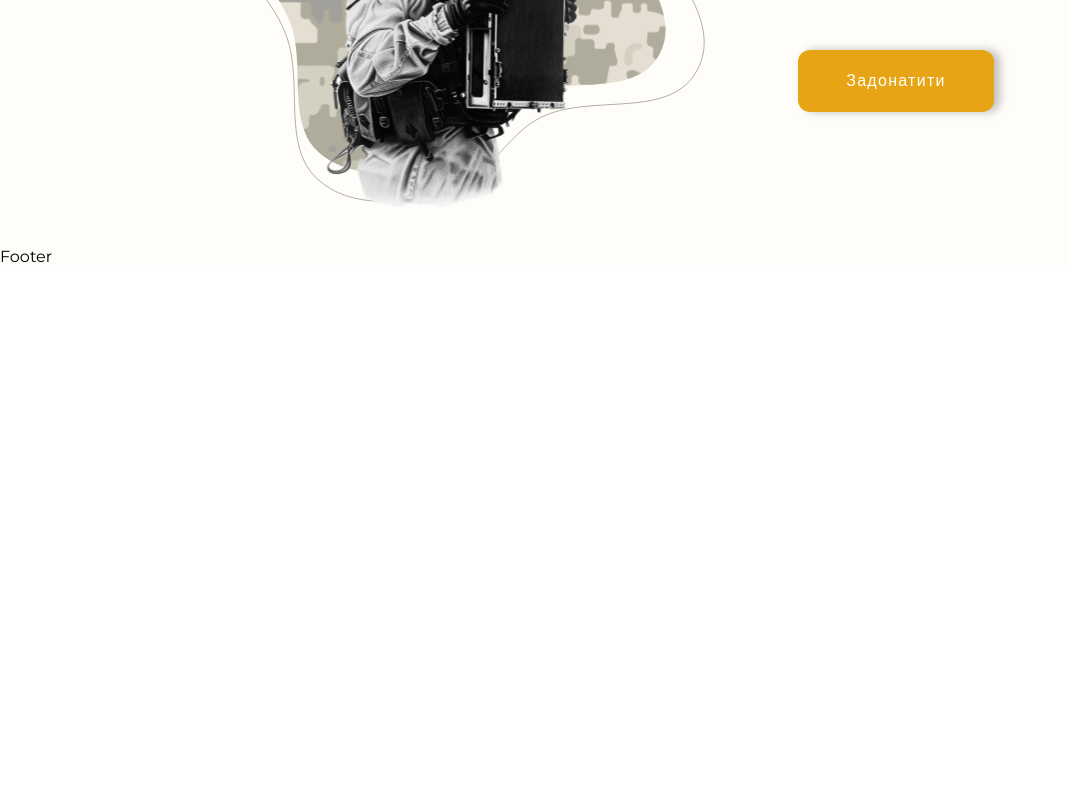
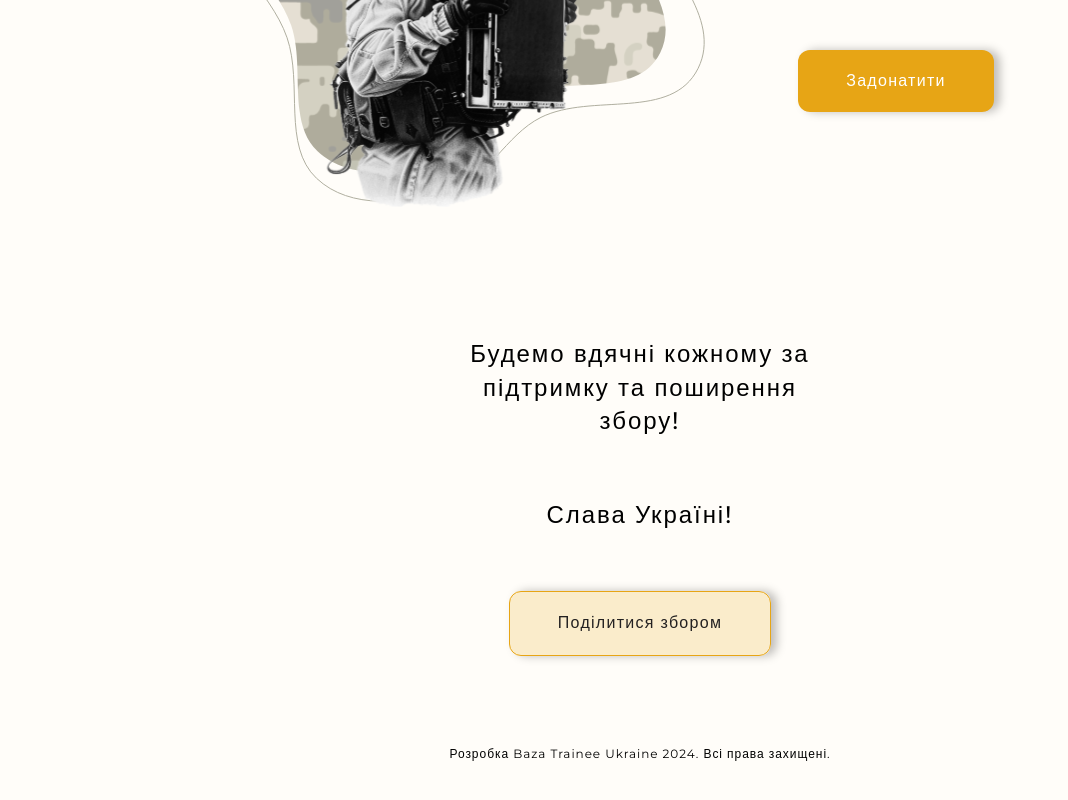
Before and after one commit to baza-trainee/13-zbir, a React (Vite) app: page / in a window 1280 px wide. Shown: the part 652-1452 px from the top of the page, without its empty margins (0-1068 px from the left). Before the commit the page ends 918 px from the top, so only its background shows below. Built offline with nearby package versions, Linux system fonts and the light colour scheme.

Commit message:
fix button props, add props type ts file

```diff
--- a/src/App.tsx
+++ b/src/App.tsx
@@ -2,6 +2,7 @@ import { FC } from "react";
 import Header from "./components/Header/Header";
 import "./styles/index.scss";
 import Hero from "./components/Hero/Hero";
+import Footer from "./components/Footer/Footer";
 
 
 const App: FC = () => {
@@ -9,7 +10,7 @@ const App: FC = () => {
     <>
       <Header/>
       <Hero/>
-      <footer>Footer</footer>
+      <Footer/>
     </>
   );
 };
--- /dev/null
+++ b/src/components/Footer/Footer.module.scss
@@ -0,0 +1,31 @@
+.footer {
+    padding: 90px 459px;
+    display: flex;
+    align-items: center;
+    justify-content: center;
+    flex-direction: column;
+    gap: 60px;
+
+    @media screen and (max-width: 767px) {
+        padding: 90px 16px;
+    }
+
+    h1 {
+        text-align: center;
+        font-size: 24px;
+        font-style: normal;
+        font-weight: 500;
+        line-height: 140%; /* 33.6px */
+        letter-spacing: 1.92px;
+    }
+}
+
+p {
+    padding-bottom: 40px;
+    text-align: center;
+    font-size: 12px;
+    font-style: normal;
+    font-weight: 400;
+    line-height: 140%; /* 16.8px */
+    letter-spacing: 0.96px;
+}
--- /dev/null
+++ b/src/components/Footer/Footer.tsx
@@ -0,0 +1,17 @@
+import React from 'react'
+import styles from './Footer.module.scss'
+import ReusableBtn from '../ReusableBtn/ReusableBtn'
+
+export default function Footer() {
+  return (
+    <>
+      <div className={styles.footer}>
+        <h1>Будемо вдячні кожному за підтримку та поширення збору!</h1>
+        <h1>Слава Україні!</h1>
+        <ReusableBtn text='Поділитися збором' />
+      </div>
+      <p>Розробка Baza Trainee Ukraine 2024. Всі права захищені.</p>
+    </>
+
+  )
+}
```
